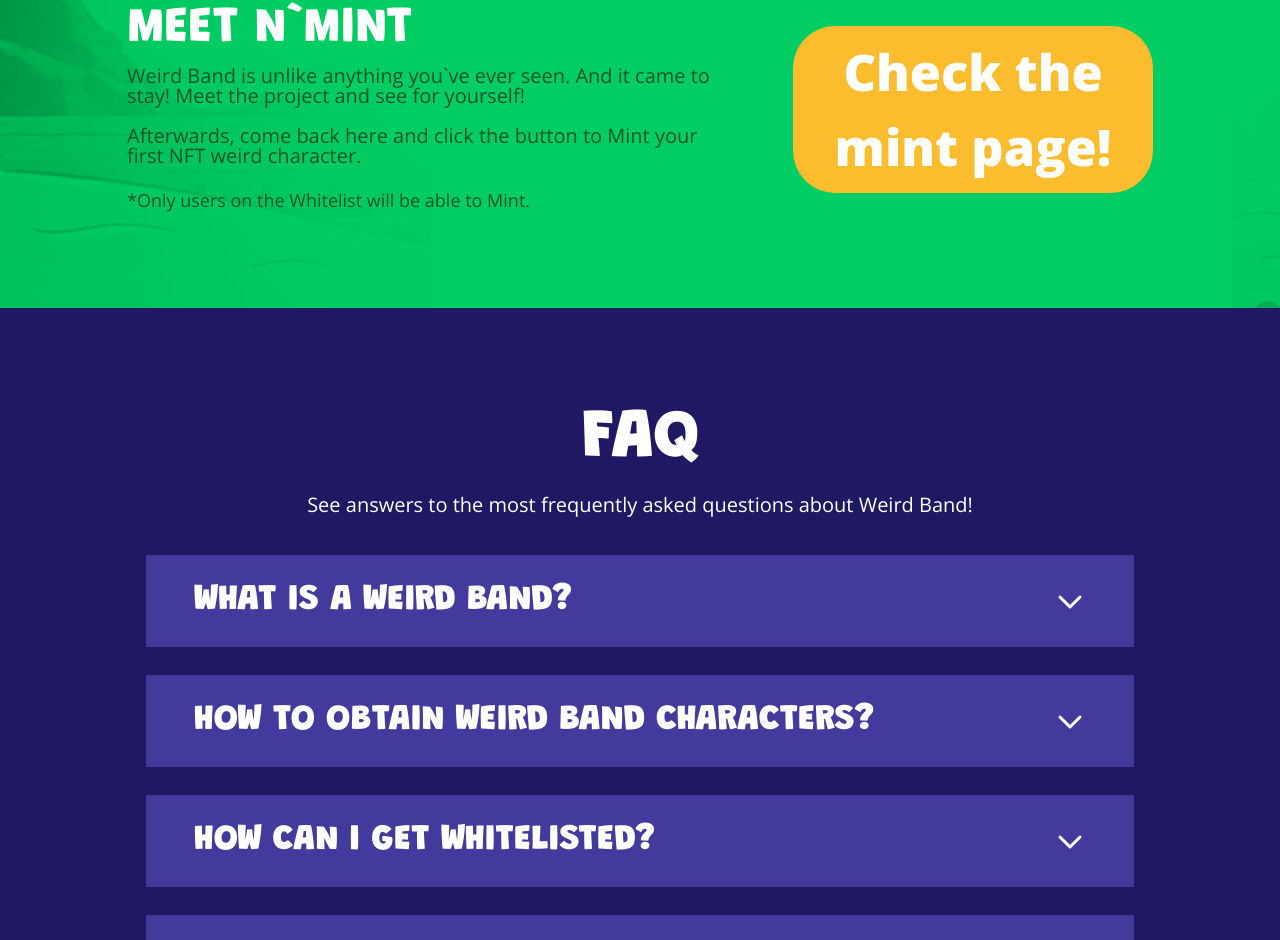
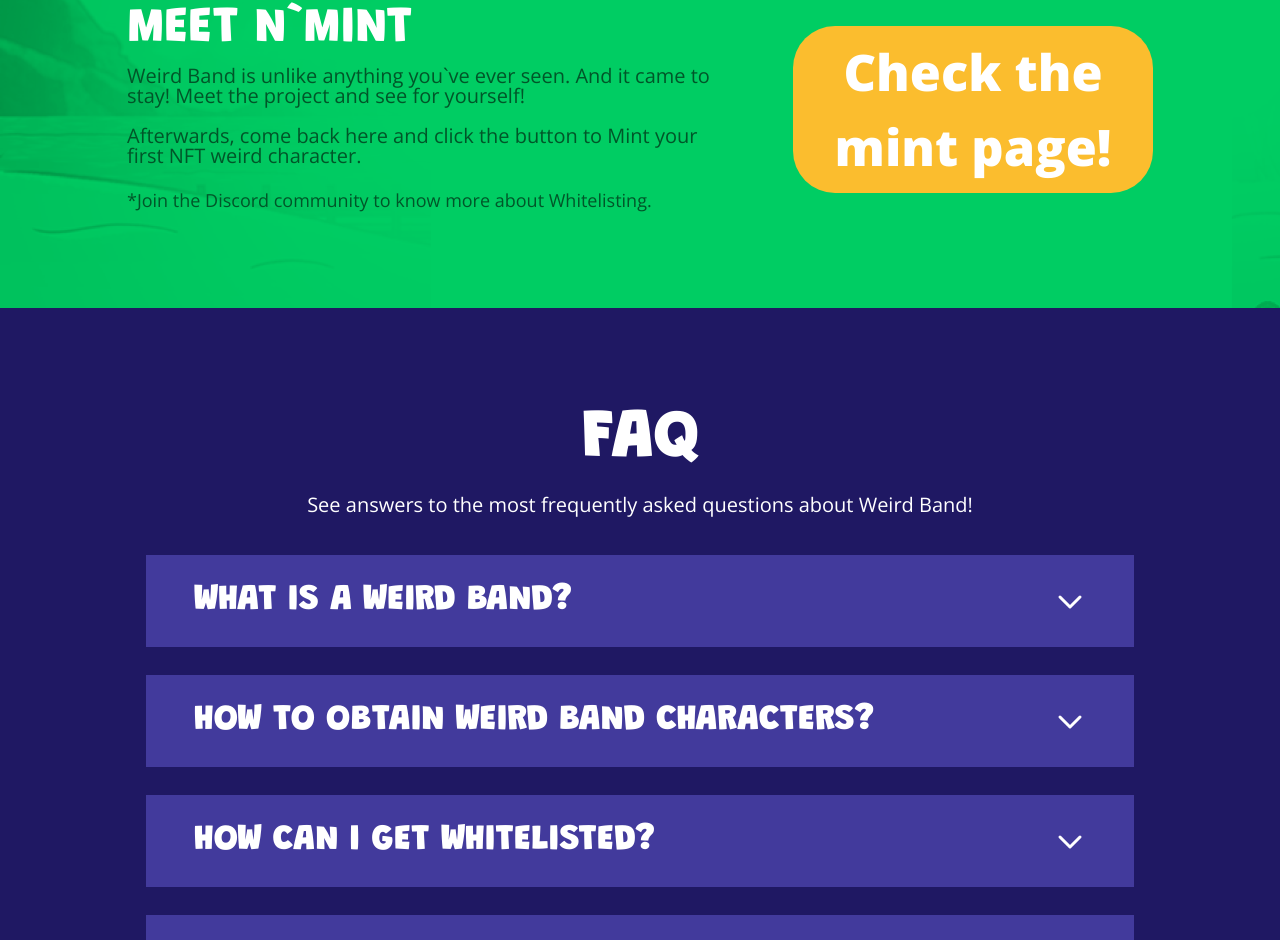
Before and after one commit to Blockbur/Frontend2, a Next.js app: page / in a window 1280 px wide. Shown: the part 7100-8040 px from the top of the page. Built offline with nearby package versions, Linux system fonts and the light colour scheme.

Commit message:
removing the line "Only users on the Whitelist will be able to Mint"

```diff
--- a/src/app/page.tsx
+++ b/src/app/page.tsx
@@ -462,7 +462,7 @@
               </p>
               <footer>
                 <span className="text-sm lg:text-lg">
-                  *Only users on the Whitelist will be able to Mint.
+                  *Join the Discord community to know more about Whitelisting.
                 </span>
               </footer>
             </div>
```
